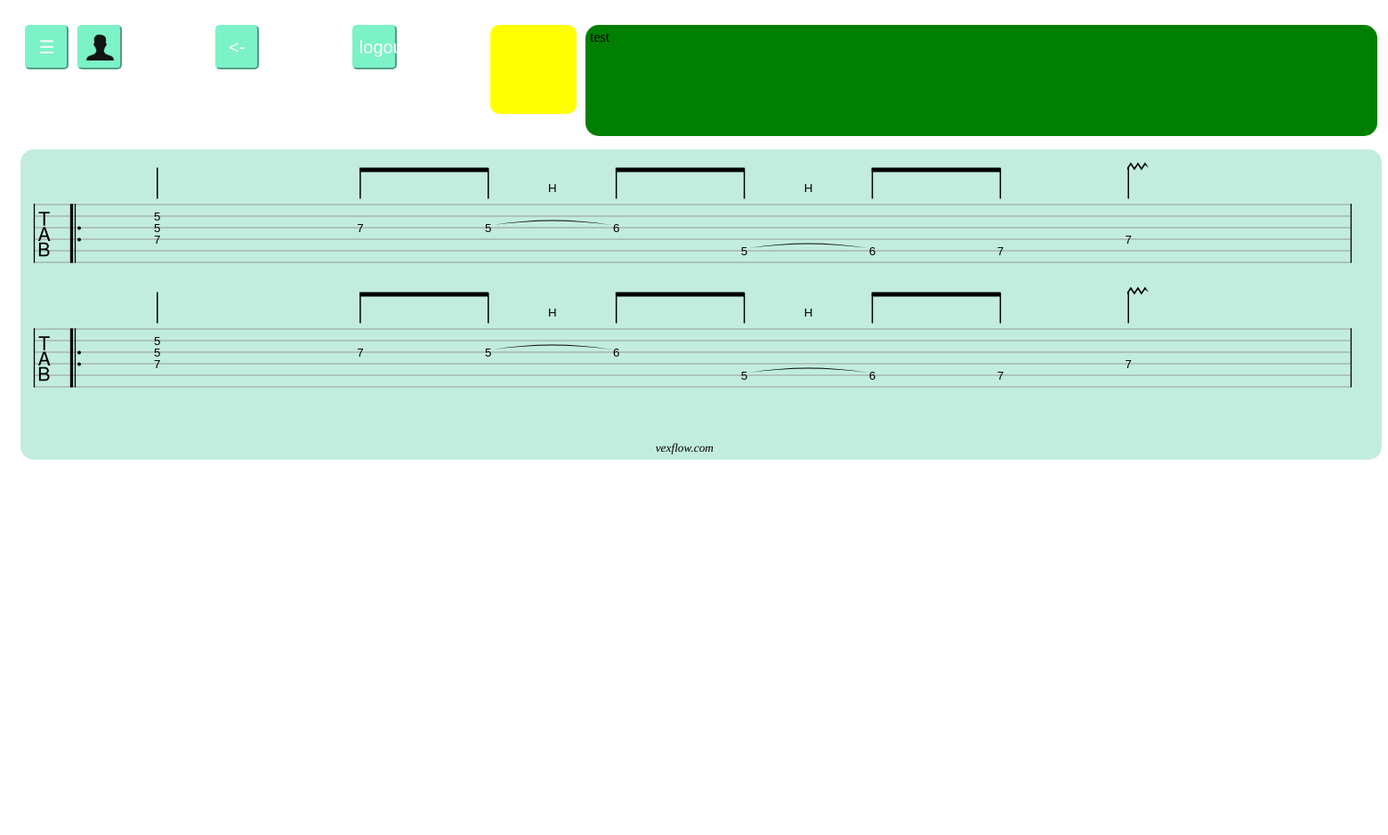
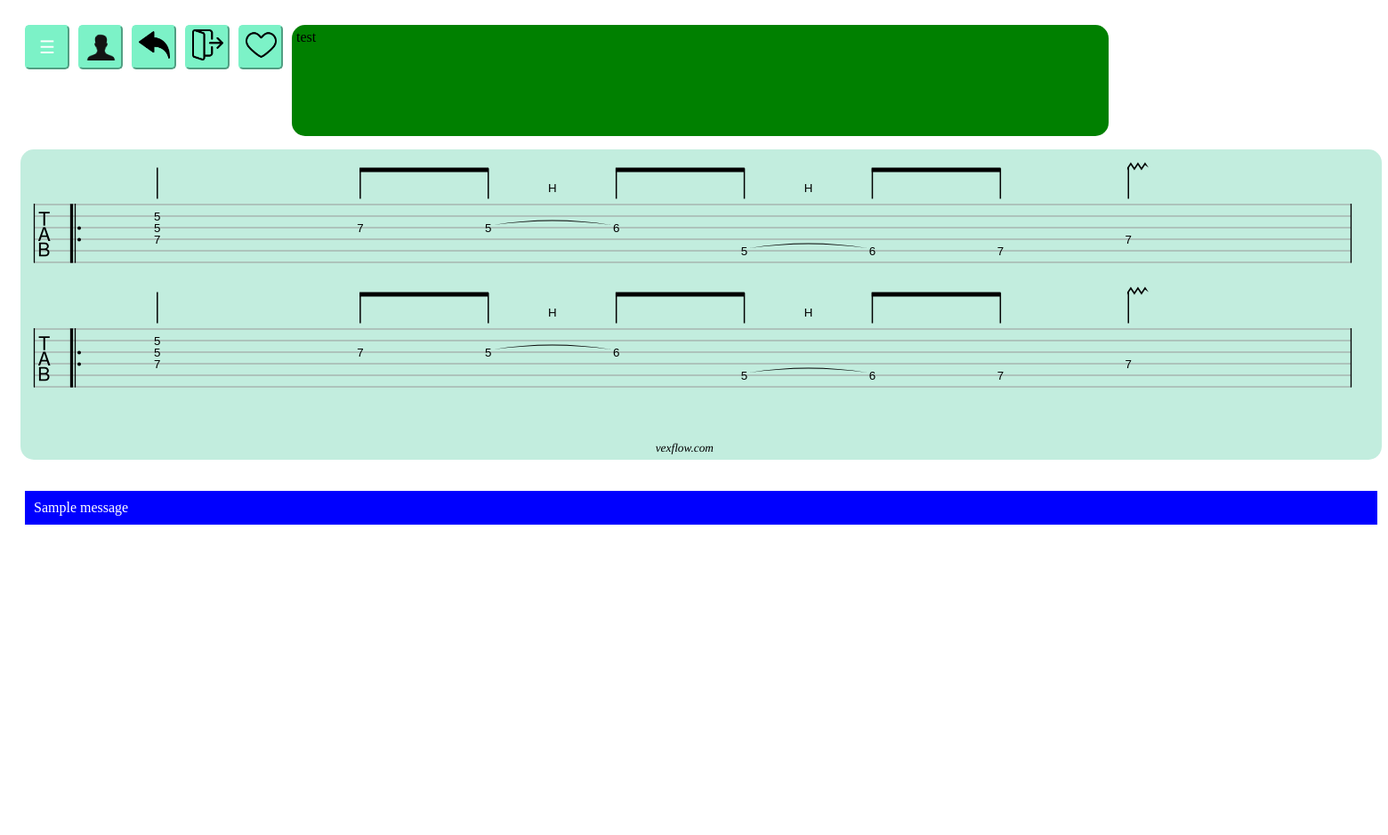
Before and after one commit to mjbedford/tabs, a Django app: page /mytabs/1/ in a window 1560 px wide. Shown: the top 939 px of the page at 89% size. Run offline with Django 5.2, Linux system fonts and the light colour scheme; a user stored in the database is signed in; data comes from the database, SQL or seed files in the repository; both versions use the stored data as it was after the commit; one stand-in notice (Sample message) is shown.

Commit message:
my last for today

```diff
--- a/mytabs/static/mytabs/javaScript/script.js
+++ b/mytabs/static/mytabs/javaScript/script.js
@@ -1,3 +1,35 @@
+function handleModal() {
+	console.log("handleModal()")
+    // Get the modal
+    var modal = document.getElementById("myModal");
+
+    // Get the button that opens the modal
+    var btn = document.getElementById("myBtn");
+
+    // Get the <span> element that closes the modal
+    var span = document.getElementsByClassName("close")[0];
+
+    // When the user clicks the button, open the modal
+    btn.onclick = function() {
+      modal.style.display = "block";
+    }
+
+    // When the user clicks on <span> (x), close the modal
+    span.onclick = function() {
+      modal.style.display = "none";
+    }
+
+    // When the user clicks anywhere outside of the modal, close it
+    window.onclick = function(event) {
+      if (event.target == modal) {
+        modal.style.display = "none";
+      }
+    }
+
+}
+
+
+
 function sideBarNav() {
 	var x = document.getElementById("mySideBar");
 	var y = document.getElementById("main");
--- a/mytabs/static/mytabs/styleSheets/styleSideBar.css
+++ b/mytabs/static/mytabs/styleSheets/styleSideBar.css
@@ -64,7 +64,7 @@ div{
 	position: absolute;
 	top: 2.5%;
 	left: 2.5%;
-	background-color: purple;
+	background-color: #111;
 	border-radius: 5px;
 	display: grid;
 	grid-template-columns: auto auto auto auto;
@@ -76,7 +76,7 @@ div{
 	margin-left: 10px;
 	margin-right: 10px;
 	border-radius: 5px;
-	background-color: crimson;
+	background-color: #7cf2c7;
 }
 
 #searchResults{
@@ -86,7 +86,7 @@ div{
 	margin-left: 10px;
 	margin-right: 10px;
 	border-radius: 5px;
-	background-color: green;
+	background-color: #c2edde;
 	grid-column: 1/5;
 	grid-row: 2;
 }
--- a/mytabs/static/mytabs/styleSheets/viewingStyle.css
+++ b/mytabs/static/mytabs/styleSheets/viewingStyle.css
@@ -11,6 +11,14 @@ h1{
 	padding: 15px 25px 0 25px;
 	margin-bottom: 0;
 	text-align: center;
+}
+
+#tabLinks{
+	color: #111111;
+}
+
+#tabLinks:hover{
+	color: #656565;
 }
 
 .viewGridContainer{
@@ -28,7 +36,6 @@ h1{
 	margin: 5px;
 	border-color: #7cf2c7;
 	border-radius: 5px;
-    margin-right: 100px;
 }
 
 .viewLittleButton:hover{
--- a/mytabs/templates/mytabs/detail.html
+++ b/mytabs/templates/mytabs/detail.html
@@ -5,11 +5,14 @@
 <head>
     <script src="{% static 'mytabs/javaScript/script.js' %}"></script>
     <script src="{% static 'mytabs/javaScript/div.prod.js' %}"></script>
+
     <link rel="stylesheet" href="{% static 'mytabs/styleSheets/viewingStyle.css' %}" type="text/css">
     <link rel="stylesheet" href="{% static 'mytabs/styleSheets/styleSideBar.css' %}" type="text/css">
+    <link rel="stylesheet" href="{% static 'mytabs/styleSheets/style.css' %}" type="text/css">
     <meta charset="UTF-8">
     <meta name="viewport" content="width=device-width, initial-scale=1.0">
     <title>Sheet Music Site</title>
+
 </head>
 
 <body>
@@ -20,17 +23,24 @@
             <button id="sideBarButton" class="openbtn" onclick="sideBarNav()">☰</button>
             <button onclick="location.href='/mytabs/account'" type="button" class="viewLittleButton">
                 <img src="{% static 'mytabs/images/humanSillhouette.png' %}" style="width: 35px; height: 35px;"></button>
-            <button onclick="javascript:history.back()" type="button" class="viewLittleButton"><-</button>
+            <button onclick="javascript:history.back()" type="button" class="viewLittleButton">
+                <img src="{% static 'mytabs/images/back.png' %}" style="width: 35px; height: 35px;"></button>
 
                 {% if request.user.is_authenticated %}
 
                 <form method="post" action="{% url 'mytabs:logout' %}">
                     {% csrf_token %}
-                    <button type="submit" class="viewLittleButton">logout</button>
+                    <button type="submit" class="viewLittleButton"><img src="{% static 'mytabs/images/logout.png' %}" style="width: 35px; height: 35px;"></button>
                 </form>
 
                 {% endif%}
-            <div id="viewFavouritingButton" style="background-color: yellow;"></div>
+                <form method='post' action="{% url 'mytabs:search' %}">
+                    {% csrf_token %}
+                    <input type='hidden' name='ctab' name#'ctab' value={{tab.id}}></input>
+                    <button type="submit" class="viewLittleButton">
+                        <img src="{% static 'mytabs/images/favourite.png' %}" style="width: 35px; height: 35px;">
+                    </button>
+                </form>
             <div id="viewBanner" style="background-color: green; margin-bottom: 15px;">{{ tab.name }}</div>
         </div>
 
@@ -70,7 +80,22 @@
                 </form>
             </div>
             <div id="filterDropDown" class="gridContainerSideBarTopLine" style="width: 50px; grid-column: 4; grid-row: 1;">
-                <p>filter</p>
+                {% comment %} <p>filter</p> {% endcomment %}
+               <!-- Trigger/Open The Modal -->
+                    <button id="myBtn" onclick="handleModal()">Filters</button>
+
+                    <!-- The Modal -->
+                    <div id="myModal" class="modal">
+
+                        <!-- Modal content -->
+                        <div class="modal-content">
+                            <span class="close">&times;</span>
+
+                            {% include 'mytabs/filter.html' %}
+                        </div>
+
+                    </div>
+                {% comment %}  {% include '/my/common/template.html' %} {% endcomment %}
             </div>
 
                 <div id="searchResults">
@@ -82,18 +107,18 @@
                             <button class="btn-primary" type="submit">Search</button> {% endcomment %}
 
                             {% comment %} {{myFilter.form.as_p}} {% endcomment %}
-                            <p>All Tabs</p>
+                            {% comment %} <p>All Tabs</p>
                             <ul>
                                 {% for tab in atabs %}
                                 <li>{{ tab.name }}</a></li>
                                 {% endfor %}
                             </ul>
-                            <p>Search Results</p>
+                            <p>Search Results</p> {% endcomment %}
                             <ul>
                             {% for obj in myFilter.qs %}
                                 {% comment %} {{ obj.name}} {{ obj.id}}<br /> {% endcomment %}
                                 {% comment %} <li onclick=openDetails();> </li> {% endcomment %}
-                                <li onclick=openDetails();><a href="{% url 'mytabs:detail' obj.id %}">{{ obj.name }}</a></li>
+                                <li onclick=openDetails();><a href="{% url 'mytabs:detail' obj.id %}" id="tabLinks">{{ obj.name }}</a></li>
                                 {% comment %} <li><a href="{% url 'mytabs:search' obj.id %}">{{ obj.name }}</a></li> {% endcomment %}
                             {% endfor %}
                             </ul>
@@ -141,9 +166,55 @@
     </script>
 </body>
 
+{% if messages %}
+{% for message in messages%}
+<div class="{{message.tags}}">{{message}}</div>
+{% endfor %}
+{% endif %}
 </html>
 <script>
     console.log("tail script")
     const tname = '{{tab.notelist}}'
     console.log('{{tab.name}}')
 </script>
+<script>
+    function setFavourite(){
+        console.log('{{tab.name}}')
+        // for (n in '{{tab.notelist.notes}}'){
+        // 	console.log(n.name)
+        // }
+
+
+    }
+
+</script>
+
+
+<script>
+    console.log("setting up modal")
+    // Get the modal
+    var modal = document.getElementById("myModal");
+
+    // Get the button that opens the modal
+    var btn = document.getElementById("myBtn");
+
+    // Get the <span> element that closes the modal
+    var span = document.getElementsByClassName("close")[0];
+
+    // When the user clicks the button, open the modal
+    btn.onclick = function() {
+      modal.style.display = "block";
+    }
+
+    // When the user clicks on <span> (x), close the modal
+    span.onclick = function() {
+      modal.style.display = "none";
+    }
+
+    // When the user clicks anywhere outside of the modal, close it
+    window.onclick = function(event) {
+      if (event.target == modal) {
+        modal.style.display = "none";
+      }
+    }
+    </script>
--- /dev/null
+++ b/mytabs/templates/mytabs/filter.html
@@ -0,0 +1,51 @@
+{% load static%}
+<!DOCTYPE html>
+<html lang="en">
+
+<head>
+    <link rel="stylesheet" href="{% static 'mytabs/styleSheets/style.css' %}" type="text/css">
+    <meta charset="UTF-8">
+    <meta name="viewport" content="width=device-width, initial-scale=1.0">
+    <title>Sheet Music Site</title>
+    <style>
+        .info {
+            padding: 10px;
+            background: blue;
+        }
+
+        .success {
+            padding: 10px;
+            background: blue;
+            margin: 20px;
+            color: white;
+        }
+
+        .error {
+            padding: 10px;
+            background: red;
+
+        }
+
+        .usererror {
+            margin: 20px;
+            color: white;
+
+        }
+    </style>
+</head>
+
+<body>
+	<div>
+	<form action="/mytabs/" method="POST">
+            {% csrf_token %}
+        filters
+        {% for tab in atabs %}
+            <input type="checkbox" id={{ tab.name }} name={{ tab.name }} value={{ tab.name }}>
+            <label for="{{ tab.name }}"> {{ tab.name }}</label><br>
+        {% endfor %}
+            <input type="submit" value="Submit">
+
+    </form>
+</div>
+</body>
+</html>
--- a/mytabs/views.py
+++ b/mytabs/views.py
@@ -11,7 +11,7 @@ from django.contrib import messages
 
 from mytabs.filters import TabFilter
 
-from.models import Tab, UserProfile
+from.models import Tab, UserProfile, Favourite
 
 import re
 
@@ -33,6 +33,7 @@ def login(request):
             auth_login(request,user)
             print("logged in")
             # return render(request, "mytabs/index.html")
+
             return redirect( "mytabs:search")
         else:
             print("Bad Credentials")
@@ -263,7 +264,20 @@ def search_tabs(request):
     print('search tabs')
     # sets context for side bar, context contains the full list and the filtered list to be displayed in sidebar
     context = {"tabs": tabs, "myFilter": myFilter, "atabs": atabs}
+    if request.method == "POST":
+        print('search_tabs post')
+        print(request.POST.get('ctab'))
+        ftab = Tab.objects.get(id=request.POST.get('ctab'))
+        print(ftab.id)
+        u = User.objects.get(id=request.user.id)
+        print(1)
+        # favourite =  Favourite.objects.create(user=u , tabId=ftab)
+        print(2)
+        # u.favourite.tabId = ftab
+        messages.success(request, "This tab has been added to your favourites")
+        # u.favourite.save()
     return render(request, "mytabs/detail.html", context)
+
 
 # not used
 def search_tabs2(request):
```
Also changed, not shown: mytabs/static/mytabs/styleSheets/style.css (+41 -2 lines), db.sqlite3, mytabs/static/mytabs/images/back.png (added), mytabs/static/mytabs/images/favourite.png (added), mytabs/static/mytabs/images/logout.png (added), mytabs/templates/mytabs/favourites.html (added).
